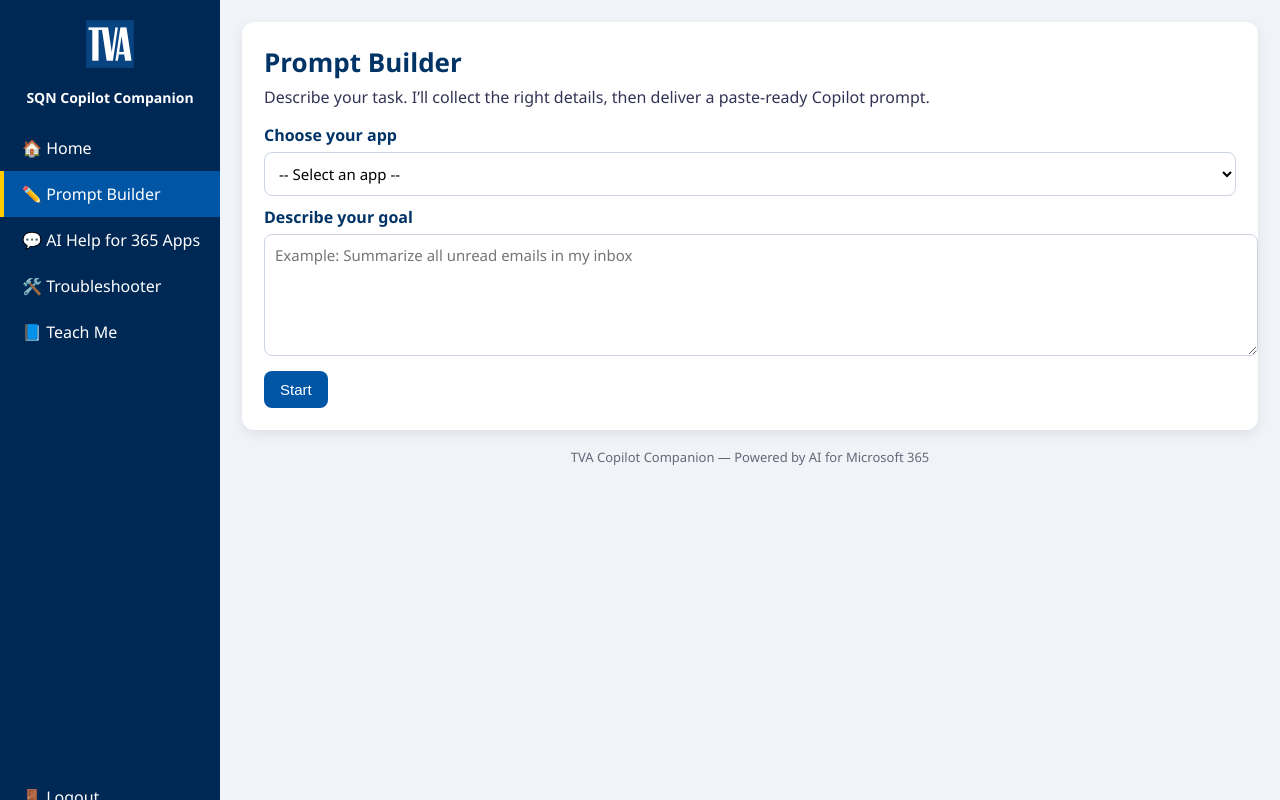
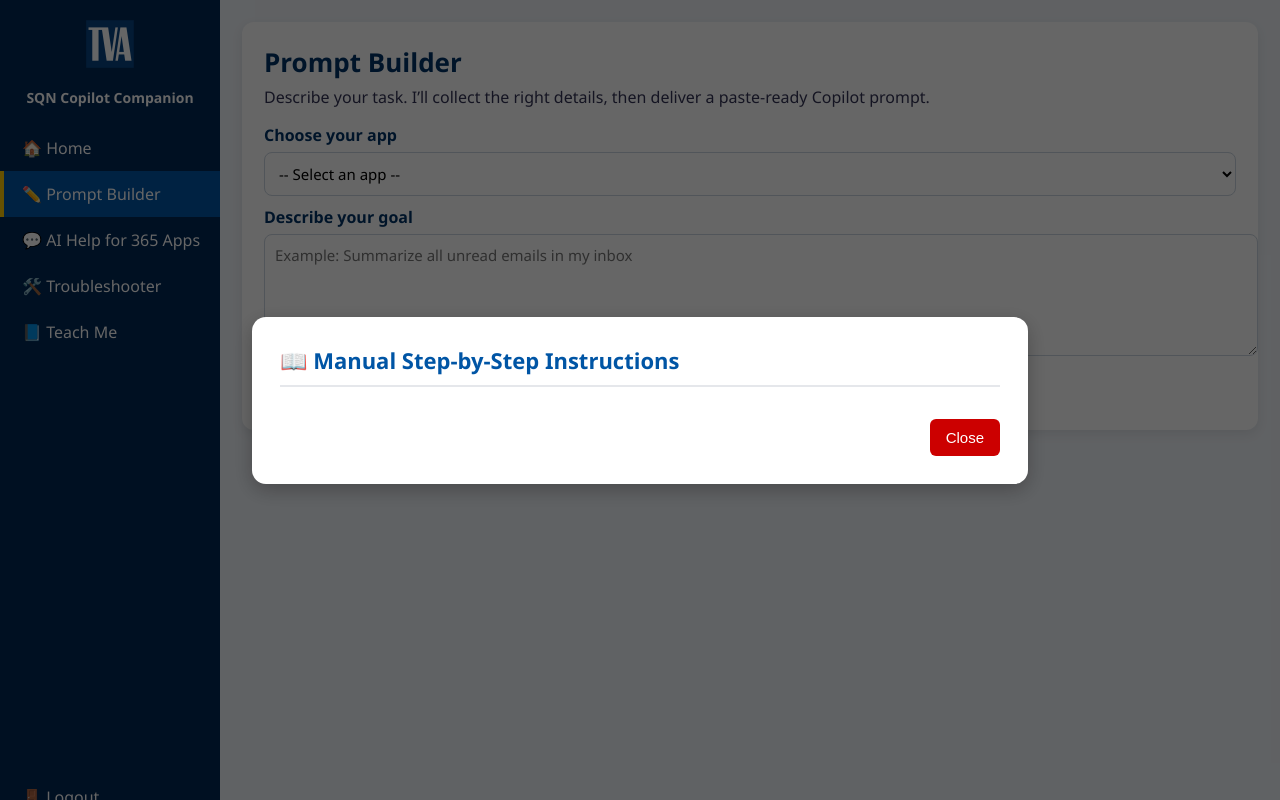
Before and after one commit to boombee101/copilot_app, a Flask app: page /prompt_builder in a window 1280 px wide. Run offline with Flask 3, Linux system fonts and the light colour scheme; the visitor is signed in with stand-in values (Sample User, id 1).

Commit message:
Update prompt_builder.html with manual steps popup and routes.py to return manual steps

```diff
--- a/app/routes.py
+++ b/app/routes.py
@@ -59,7 +59,7 @@
             {"role": "system", "content": (
                 "You are a Copilot prompt engineer for TVA employees.\n"
                 "• Ask short clarifications ONLY if needed to complete the task.\n"
-                "• Clarifications must be imperative/neutral (no '?' characters). Example: 'Specify the chart type you need'.\n"
+                "• Clarifications must be imperative/neutral (no '?' characters).\n"
                 "• When enough detail is present, STOP asking and produce the final Copilot prompt.\n"
                 "• The final Copilot prompt must be an instruction (never a question), concise, and paste-ready."
             )},
@@ -81,7 +81,6 @@
             }
         ] + convo)
 
-        # safety: strip any trailing question mark
         next_msg = next_msg.strip()
         if next_msg.endswith("?"):
             next_msg = next_msg.rstrip("?").strip()
@@ -129,23 +128,35 @@
     def generate_final(convo, goal_label):
         final_response = ai_chat([
             {"role": "system", "content": (
-                "You are an expert Microsoft Copilot prompt writer.\n"
-                "From the conversation, output EXACTLY:\n"
-                "PROMPT: <one concise, paste-ready Copilot instruction; do not end with a question mark; no steps>\n"
-                "EXPLANATION: <2–3 sentences on why it’s strong>\n"
-                "Do not include anything else.")
-            }
+                "You are an expert Microsoft Copilot prompt writer and trainer for TVA employees.\n"
+                "From the conversation, output EXACTLY three sections:\n\n"
+                "PROMPT:\n"
+                "<One concise, paste-ready Copilot instruction. Must be a direct command, never a question.>\n\n"
+                "EXPLANATION:\n"
+                "<2–3 sentences explaining why this Copilot prompt is clear, strong, and effective.>\n\n"
+                "MANUAL STEPS:\n"
+                "<A numbered list of short, beginner-friendly instructions in 'for-dummies' style. "
+                "Each step should be one simple action. Use numbers 1., 2., 3. Always keep it practical.>\n\n"
+                "Do not include anything else."
+            )}
         ] + convo)
 
-        if "EXPLANATION:" in final_response:
-            prompt_text, explanation = final_response.split("EXPLANATION:", 1)
+        prompt_text, explanation, manual_steps = "", "", []
+
+        # Parse
+        if "MANUAL STEPS:" in final_response:
+            parts = final_response.split("MANUAL STEPS:")
+            before_steps, steps_text = parts[0], parts[1]
+            if "EXPLANATION:" in before_steps:
+                prompt_text, explanation = before_steps.split("EXPLANATION:", 1)
+            else:
+                prompt_text, explanation = before_steps, ""
             prompt_text = prompt_text.replace("PROMPT:", "").strip()
             explanation = explanation.strip()
+            manual_steps = [s.strip(" .") for s in steps_text.split("\n") if s.strip()]
         else:
-            prompt_text, explanation = final_response.strip(), ""
+            prompt_text = final_response.strip()
 
-        # extra guardrails
-        prompt_text = prompt_text.strip()
         if prompt_text.endswith("?"):
             prompt_text = prompt_text.rstrip("?").strip()
 
@@ -157,6 +168,7 @@
         return jsonify({
             "final_prompt": prompt_text,
             "explanation": explanation,
+            "manual_steps": manual_steps,
             "history": convo
         })
 
--- a/app/templates/prompt_builder.html
+++ b/app/templates/prompt_builder.html
@@ -72,21 +72,64 @@
 
     /* Final Output */
     .final-card {
-      margin-top: 20px; padding: 20px; border-radius: 12px;
+      margin-top: 20px; padding: 24px; border-radius: 12px;
       background: #fdfdfd; border: 2px solid #0055a5; box-shadow: 0 4px 14px rgba(0,0,0,0.1);
     }
     .final-card h2 {
       margin-top: 0; font-size: 22px; color: #0055a5;
       display: flex; align-items: center; gap: 8px;
     }
-    .final-card h2::before { content: "✨"; font-size: 22px; }
+    .final-card h2::before { content: "✅"; font-size: 22px; }
     .prompt-output {
       margin-top: 12px; padding: 14px; border-radius: 8px;
-      background:#eef6ff; border:1px solid #cbd5e1; font-size: 16px; font-weight: 500; color: #002855;
+      background:#eef6ff; border:1px solid #cbd5e1; font-size: 16px; font-weight: 600; color: #002855;
+      white-space: pre-wrap;
+    }
+    .instructions {
+      margin-top:10px; font-size: 14px; color: #334155;
     }
     .explanation {
       margin-top:14px; background:#f9fafb; border-left:4px solid #0055a5;
       padding:12px; border-radius:8px; color:#334155; font-size:14px;
+    }
+
+    /* Modal (popup) */
+    .modal {
+      display:none; position: fixed; z-index: 1000; left: 0; top: 0; width: 100%; height: 100%;
+      background: rgba(0,0,0,0.6); display:flex; align-items:center; justify-content:center;
+    }
+    .modal-content {
+      background:#fff; padding: 28px; border-radius: 14px; max-width: 720px; width: 92%;
+      box-shadow:0 6px 20px rgba(0,0,0,0.25); animation: slideDown 0.3s ease;
+    }
+    .modal h3 {
+      margin-top:0;
+      color:#0055a5;
+      font-size:22px;
+      border-bottom: 2px solid #e5e7eb;
+      padding-bottom: 10px;
+    }
+    .modal ol {
+      margin:20px 0;
+      padding-left:24px;
+    }
+    .modal li {
+      margin-bottom:14px;
+      font-size:16px;
+      line-height:1.6;
+      color:#002855;
+      background: #f8fbff;
+      padding: 10px 14px;
+      border-radius: 8px;
+      border-left: 4px solid #0055a5;
+    }
+    .close-btn {
+      background:#cc0000; color:#fff; border:none; padding:10px 16px; border-radius:6px; cursor:pointer;
+      float:right; margin-top:10px; font-size:15px;
+    }
+    @keyframes slideDown {
+      from {transform: translateY(-30px); opacity:0;}
+      to {transform: translateY(0); opacity:1;}
     }
 
     footer { text-align:center; color:#667; font-size: 13px; margin-top: 18px; }
@@ -151,11 +194,13 @@
       <!-- Step 3 -->
       <section id="final-section" style="display:none;">
         <div class="final-card">
-          <h2>Your Copilot Prompt</h2>
+          <h2>✅ Your Final Copilot Prompt</h2>
           <div class="prompt-output" id="final-prompt"></div>
+          <p class="instructions">Copy this prompt and paste it into Microsoft Copilot to run your task.</p>
           <div class="explanation" id="prompt-explanation"></div>
           <div class="btn-row" style="margin-top:12px;">
             <button class="btn" onclick="copyPrompt()">📋 Copy Prompt</button>
+            <button class="btn ghost" onclick="openManualSteps()">📖 Show Manual Steps</button>
             <button class="btn secondary" onclick="resetBuilder()">Start Over</button>
           </div>
         </div>
@@ -164,6 +209,17 @@
 
     <footer>TVA Copilot Companion — Powered by AI for Microsoft 365</footer>
   </main>
+
+  <!-- Modal -->
+  <div class="modal" id="manualModal">
+    <div class="modal-content">
+      <h3>📖 Manual Step-by-Step Instructions</h3>
+      <ol id="manual-steps">
+        <!-- Steps will be inserted here dynamically -->
+      </ol>
+      <button class="close-btn" onclick="closeManualSteps()">Close</button>
+    </div>
+  </div>
 
   <script>
     function showThinking(show){ document.getElementById("thinking").style.display = show ? "block" : "none"; }
@@ -197,7 +253,7 @@
       document.getElementById("start-section").style.display = "none";
 
       if (data.final_prompt){
-        showFinalPrompt(data.final_prompt, data.explanation);
+        showFinalPrompt(data.final_prompt, data.explanation, data.manual_steps);
       } else if (data.question){
         document.getElementById("question-section").style.display = "block";
         appendMsg("assistant", data.question);
@@ -225,7 +281,7 @@
       showThinking(false);
 
       if (data.final_prompt){
-        showFinalPrompt(data.final_prompt, data.explanation);
+        showFinalPrompt(data.final_prompt, data.explanation, data.manual_steps);
       } else if (data.question){
         appendMsg("assistant", data.question);
       } else {
@@ -233,11 +289,13 @@
       }
     }
 
-    function showFinalPrompt(prompt, explanation){
+    function showFinalPrompt(prompt, explanation, manualSteps){
       document.getElementById("question-section").style.display = "none";
       document.getElementById("final-section").style.display = "block";
       document.getElementById("final-prompt").textContent = prompt;
       document.getElementById("prompt-explanation").textContent = explanation || "";
+      // Store manual steps
+      window.manualSteps = manualSteps || [];
       window.scrollTo({ top: 0, behavior: "smooth" });
     }
 
@@ -257,6 +315,22 @@
       showThinking(false);
       window.scrollTo({ top: 0, behavior: "smooth" });
     }
+
+    // Modal logic
+    function openManualSteps(){
+      const modal = document.getElementById("manualModal");
+      const stepsList = document.getElementById("manual-steps");
+      stepsList.innerHTML = "";
+      (window.manualSteps || ["No manual steps available."]).forEach(step=>{
+        const li = document.createElement("li");
+        li.textContent = step;
+        stepsList.appendChild(li);
+      });
+      modal.style.display = "flex";
+    }
+    function closeManualSteps(){
+      document.getElementById("manualModal").style.display = "none";
+    }
   </script>
 </body>
 </html>
```
